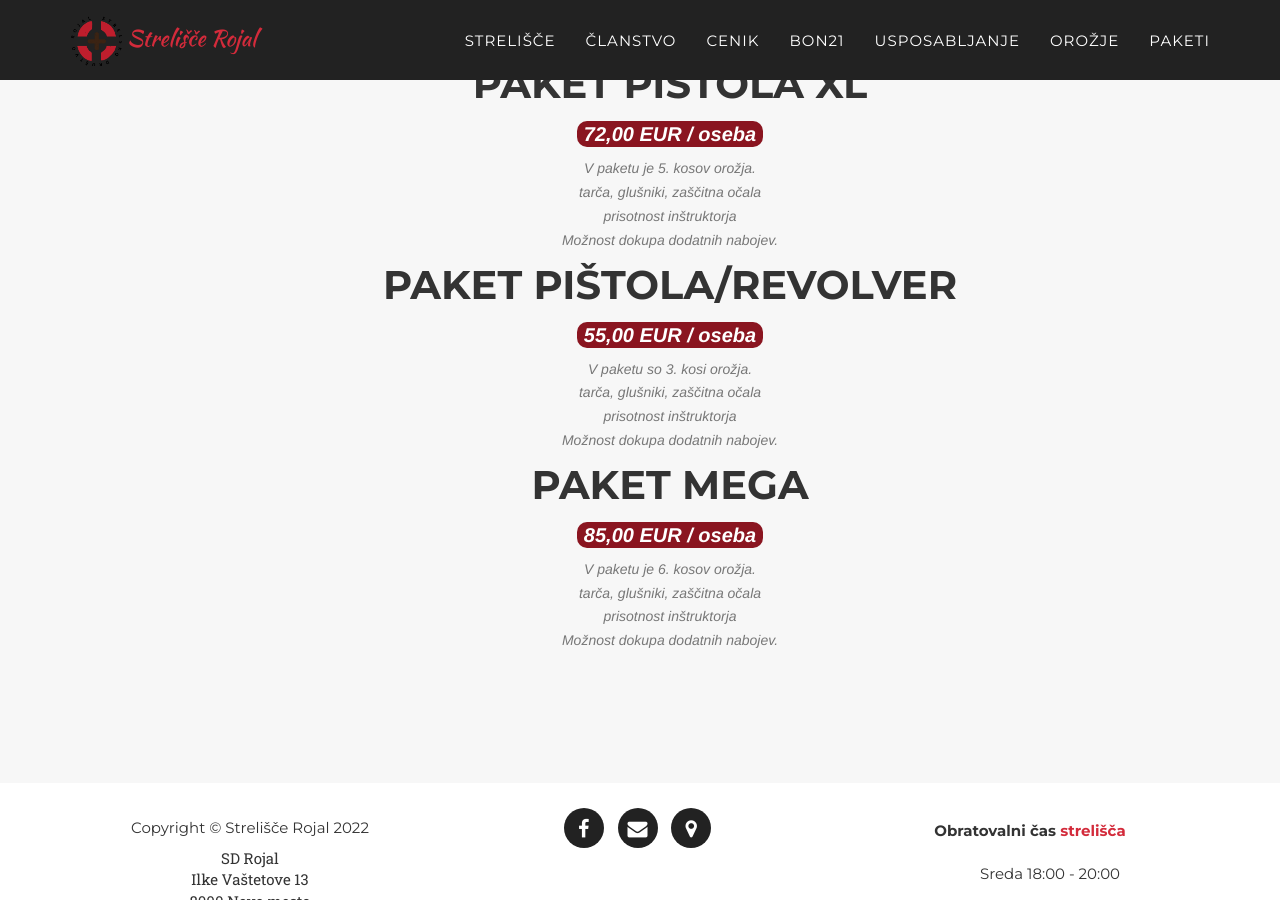
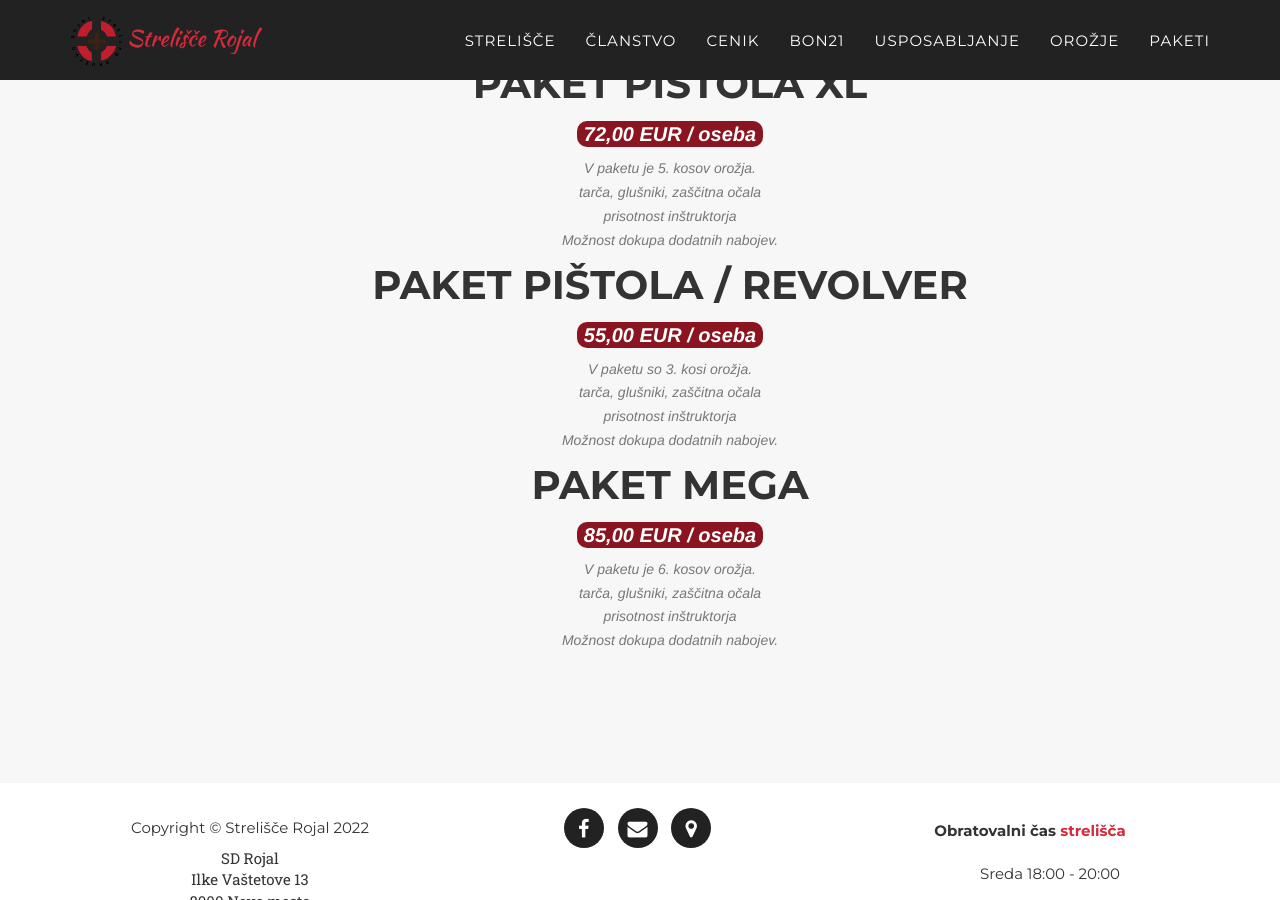
Before and after one commit to qstraza/strelisce, a Jekyll site: the page built from _posts/2021-12-30-paketi.html, in a window 1280 px wide and 900 px high, scrolled down 1795 px. Built offline with Jekyll 4.4.1, drawn with Linux system fonts in a browser that asks for light colours; some web fonts are replaced; some of the changed lines change nothing that is shown.

Commit message:
paket update

```diff
--- a/_config.yml
+++ b/_config.yml
@@ -189,12 +189,12 @@
       tanfmatch: "10 nabojev"
       taurus809c: "10 nabojev"
 
-  - title: "Paket Pištola/Revolver"
+  - title: "Paket Pištola / Revolver"
     price: 55,00 EUR / oseba
     guns:
-      taurus605: "10 nabojev"
       nz85b: "10 nabojev"
-      taurus809c: "6 nabojev"
+      taurus809c: "10 nabojev"
+      taurus605: "6 nabojev"
 
   - title: "Paket Mega"
     price: 85,00 EUR / oseba
```
